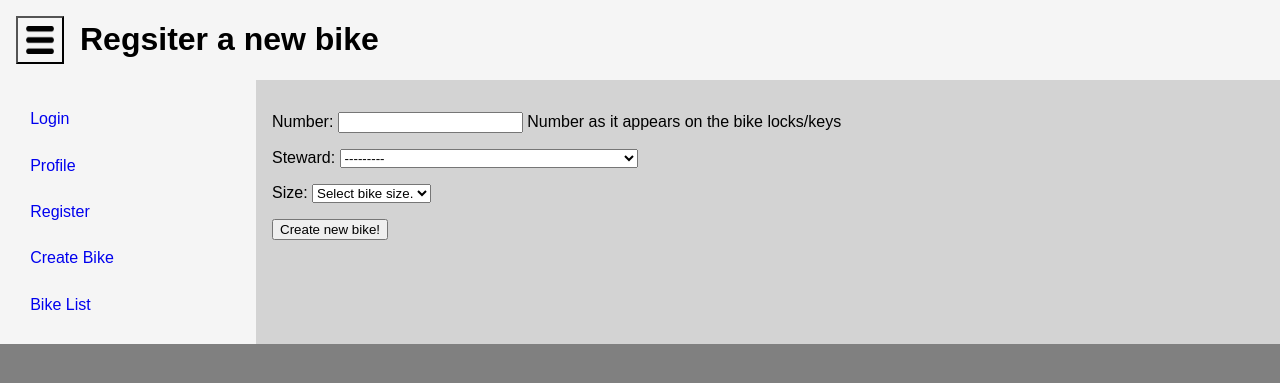
After one commit to su595/BMS, a Django app: page /createBike/ in a window 1280 px wide. The commit adds this page. Shown: the top 383 px of the page. Run offline with Django 3.2, Linux system fonts and the light colour scheme; data comes from the database, SQL or seed files in the repository; both versions use the stored data as it was after the commit.

Commit message:
new models

```diff
--- a/BMS/BMS/urls.py
+++ b/BMS/BMS/urls.py
@@ -15,13 +15,15 @@ Including another URLconf
 """
 from django.contrib import admin
 from django.urls import path, include
-from application.views import LoginView, RegisterView, ProfileView, IndexView, LogoutView
+from application.views import LoginView, RegisterView, ProfileView, IndexView, LogoutView, CreateBikeView, BikeListView
 
 urlpatterns = [
     path('admin/', admin.site.urls),
+    path("", IndexView.as_view(), name="index"),
     path("register/", RegisterView.as_view(), name="register"),
     path("login/", LoginView.as_view(), name="login"),
     path("logout/", LogoutView.as_view(), name="logout"),
     path("profile/", ProfileView.as_view(), name="profile"),
-    path("", IndexView.as_view()),
+    path("createBike/", CreateBikeView.as_view(), name="createBike"),
+    path("bikeList/", BikeListView.as_view(), name="bikeList"),
 ]
--- a/BMS/application/backends.py
+++ b/BMS/application/backends.py
@@ -9,13 +9,13 @@ UserModel = get_user_model()
 class EmailBackend(ModelBackend):
     def authenticate(self, request, username=None, password=None, **kwargs):
         try:
-            # search the UserModel database for an existing user with corresponding email (no username bc it's removed)
-            user = UserModel.objects.get(Q(email__iexact=username))
+            # search the UserModel database for an existing user with corresponding email (or username for superuser)
+            user = UserModel.objects.get(Q(username__iexact=username) | Q(email__iexact=username))
         except UserModel.DoesNotExist: # I'm not 100% sure what this does..., but the authentication will fail
             UserModel().set_password(password)
             return
         except UserModel.MultipleObjectsReturned: # if theres multiple users with the same email, return the one with lowest id (should never happen??)
-            user = UserModel.objects.filter(Q(email__iexact=username)).order_by('id').first()
+            user = UserModel.objects.filter(Q(username__iexact=username) | Q(email__iexact=username)).order_by('id').first()
 
         # check password and is_active attribute of the user (currently unsued in our custom user)
         if user.check_password(password) and self.user_can_authenticate(user):
--- a/BMS/application/forms.py
+++ b/BMS/application/forms.py
@@ -4,6 +4,7 @@ from django import forms
 from django.core.exceptions import ValidationError
 from django.utils.translation import gettext, gettext_lazy as _
 from .validators import schoolEmailValidator
+from .models import Bike
 
 
 # custom RegisterForm without the "username" field
@@ -16,9 +17,16 @@ class RegisterForm(UserCreationForm):
 
     class Meta:
         model = get_user_model()
-        fields = ( "email", "name", 'password1', "password2")
+        fields = ( "email", "name", 'password1', "password2", "username")
 
 
 # custom LoginForm that changes the label of the username field
 class LoginForm(AuthenticationForm):
     username = forms.CharField(label='Email')
+
+
+class BikeCreationForm(forms.ModelForm):
+
+    class Meta:
+        model = Bike
+        fields = ["number", "steward", "size"]
--- a/BMS/application/models.py
+++ b/BMS/application/models.py
@@ -1,29 +1,136 @@
 from django.db import models
 from django.contrib.auth.models import AbstractUser
 from django.utils.translation import gettext_lazy as _
-from .validators import schoolEmailValidator
+from .validators import schoolEmailValidator, bikeSizeValidator
 
 
+# refer to ERM diagrams on my tablet
+# some comments refer to features which haven't been implemented yet!!
 
-MAX_NAME_LENGTH = 30
 
 # the custom user doesn't have a username field, but uses the email as unique identifier
 class User(AbstractUser):
-    name = models.TextField(max_length=MAX_NAME_LENGTH, help_text="Preferred name")
-    # set email field as unique
+    name = models.TextField(
+        # limit name length to 30 characters
+        max_length=30,
+        help_text="Preferred name"
+    )
+
+
     email = models.EmailField(
+        # set a "verbose name" (not sure what is does...)
         _('email address'),
+        # set email field as unique, necessary to be used for authentication
         unique=True,
+        # add validator to check for a valid school email
         validators=[schoolEmailValidator],
+        # custom error message
         error_messages={
             "unique": _("A user with that email already exists.")
         }
     )
 
+    # if printed, print the name and email nicely
+    def __str__(self) -> str:
+        return "{0} ({1})".format(
+            self.name,
+            self.email
+        )
+
     # remove the username field from abstract user
-    username = None
+    # NOT POSSIBLE because this breaks the inbuilt superuser
 
-    # redefine standard fields as email
+    # redefine standard fields
     EMAIL_FIELD = 'email'
-    USERNAME_FIELD = 'email'
+
+    # to make useruser work
+    #USERNAME_FIELD = 'email'
     REQUIRED_FIELDS = []
+
+
+class Bike(models.Model):
+
+    SIZES = [
+        # (string stored in database, human readable description)
+        ("", "Select bike size."),
+        ("S", "small"),
+        ("M", "medium"),
+        ("L", "large"),
+    ]
+
+    number = models.IntegerField(
+        # set as unique to distinguish different bikes
+        unique=True,
+        help_text="Number as it appears on the bike locks/keys"
+    )
+
+    size = models.CharField(
+        # either small (s), medium (m) or large (l)
+        max_length=1,
+        # constrain possible values to SIZES
+        choices=SIZES,
+        default=""
+    )
+
+    steward = models.ForeignKey(
+        # a user who is the current bike steward
+        User,
+        # if the referenced user is manually deleted, prevent the deletion until a new bike steward is set for this bike
+        on_delete=models.PROTECT
+    )
+
+    # if printed, print the bike number
+    def __str__(self) -> str:
+        return self.number
+
+
+class Issue(models.Model):
+    # max length around 50 words
+    title = models.CharField(max_length=250)
+    # max length around 300 words
+    description = models.CharField(max_length=1500)
+    time_raised = models.DateTimeField()
+    time_resolved = models.DateTimeField()
+    is_resolved = models.BooleanField()
+
+
+class Borrowing(models.Model):
+    # the anticipated start and end times of the borrowing
+    start_time = models.DateTimeField()
+    # end time needn't be defined when starting a borrowing, but it can be set to an anticipated time to indicate when a bike might become available in the future??
+    # if endtime is unset, it is assumed that the bike is being borrowed indefinetly (until it is acutally returned)
+    end_time = models.DateTimeField()
+
+    borrower = models.ForeignKey(
+        # which user borrowed the bike
+        User,
+        # If the user is deleted, the associated borrowings are deleted too
+        on_delete=models.CASCADE
+    )
+
+    borrowed_bike = models.ForeignKey(
+        # which bike borrowed was borrowed
+        Bike,
+        # If the bike is deleted, the associated borrowings are deleted too
+        on_delete=models.CASCADE
+    )
+
+    # if the key has been successfully given out/returned to the student
+    key_received = models.BooleanField()
+    key_returned = models.BooleanField()
+
+    issue = models.ForeignKey(
+        # if something requires manual attention, the borrower can attach an issue to the borrowing which will notify the bike steward for them to resolve it
+        Issue,
+        # prevent the corresponding issue to be deleted (to keep a record)
+        on_delete=models.PROTECT
+        )
+
+    # returns a readable string with all information
+    def __str__(self) -> str:
+        return "Bike number {0} was borrowed from {1} to {2} by {3}.".format(
+            self.borrowed_bike,
+            self.start_time,
+            self.end_time,
+            self.borrower
+        )
--- a/BMS/application/templates/base.html
+++ b/BMS/application/templates/base.html
@@ -42,6 +42,9 @@
 
                     <a class="page-links" href="{% url 'profile' %}">Profile</a>
                     <a class="page-links" href="{% url 'register' %}">Register</a>
+                    <a class="page-links" href="{% url 'createBike' %}">Create Bike</a>
+                    <a class="page-links" href="{% url 'bikeList' %}">Bike List</a>
+
 
                 </div>
 
--- /dev/null
+++ b/BMS/application/templates/createBike.html
@@ -0,0 +1,17 @@
+
+{% extends "base.html" %}
+
+{% block header %}
+  <h1>Regsiter a new bike</h1>
+{% endblock %}
+
+
+{% block content %}
+
+  <form success_view="{% url 'createBike' %}" method="post">
+    {% csrf_token %}
+    {{ form.as_p }}
+    <button type="submit" id="submit">Create new bike!</button>
+  </form>
+
+  {% endblock %}
--- a/BMS/application/views.py
+++ b/BMS/application/views.py
@@ -1,9 +1,9 @@
 from django.contrib.auth import views as auth_views
 from django.views import generic
-from django.urls import reverse_lazy
+from django.urls import reverse_lazy, reverse
 
-from .forms import LoginForm, RegisterForm
-
+from .forms import LoginForm, RegisterForm, BikeCreationForm
+from .models import Bike
 
 class LoginView(auth_views.LoginView):
     form_class = LoginForm
@@ -25,3 +25,20 @@ class ProfileView(generic.TemplateView):
 
 class IndexView(generic.TemplateView):
     template_name = "index.html"
+
+class CreateBikeView(generic.FormView):
+    form_class = BikeCreationForm
+    success_url = "../createBike"
+    template_name = "createBike.html"
+
+class BikeListView(generic.TemplateView):
+    template_name = "bikeList.html"
+
+    extra_context = {"Bikes": Bike.objects.all()}
+
+    def get_context_data(self, **kwargs):
+        context = super().get_context_data(**kwargs)
+        # extent the context with a "Bikes" section, that contains all bike instances
+        context["Bikes"] = Bike.objects.all()
+
+        return context
```
Also changed, not shown: BMS/application/templates/bikeList.html (added, +22 -0 lines), BMS/application/templates/profile.html (+10 -1 lines), BMS/application/validators.py (+10 -0 lines), BMS/application/migrations/0001_initial.py, BMS/db.sqlite3.
